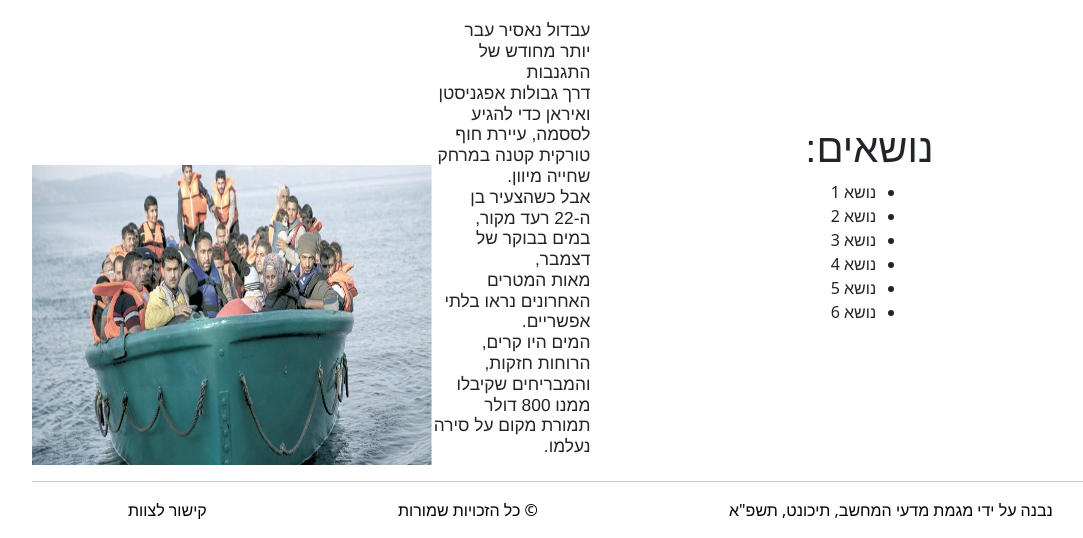
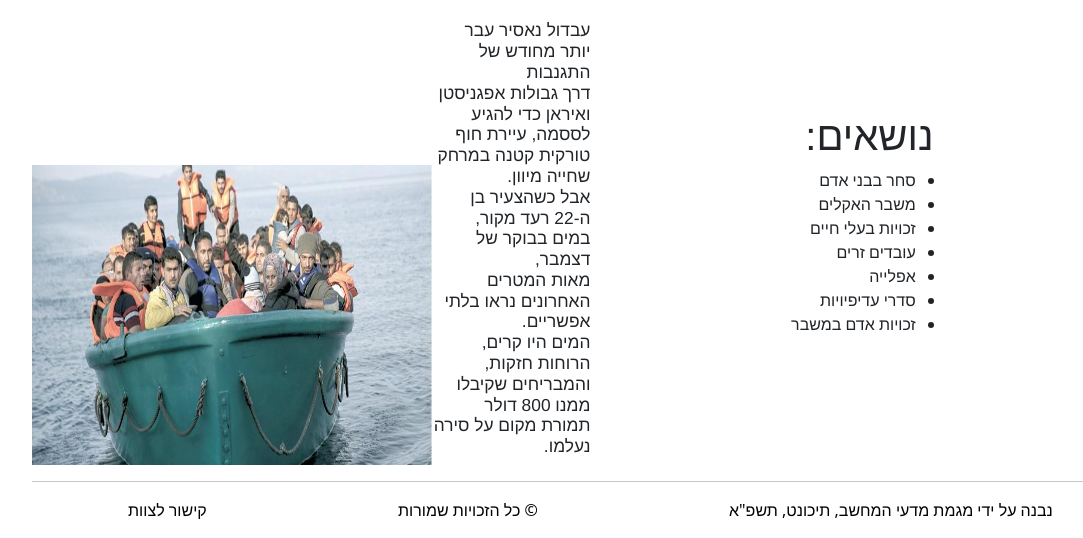
Before and after one commit to TichonetProjects/EZ2022, a Flask app: page /home in a window 1280 px wide. Shown: the part 608-1146 px from the top of the page, without its empty margins (56-1139 px from the left). Run offline with Flask 2, Linux system fonts and the light colour scheme; data comes from the database, SQL or seed files in the repository; parts of the project's set-up code (start-up, migrations or seed data) failed here and were passed over; some libraries are stand-ins or nearby versions.

Commit message:
Home page topics

```diff
--- a/EzrahotSite/EzrahotSite/templates/index.html
+++ b/EzrahotSite/EzrahotSite/templates/index.html
@@ -43,12 +43,13 @@
     <div class="topics">
         <h2 style="font-size:30pt;">נושאים:</h2>
         <ul style="font-size:12pt;">
-            <li>נושא 1</li>
-            <li>נושא 2</li>
-            <li>נושא 3</li>
-            <li>נושא 4</li>
-            <li>נושא 5</li>
-            <li>נושא 6</li>
+            <li>סחר בבני אדם</li>
+            <li>משבר האקלים</li>
+            <li>זכויות בעלי חיים</li>
+            <li>עובדים זרים</li>
+            <li>אפלייה</li>
+            <li>סדרי עדיפיויות</li>
+            <li>זכויות אדם במשבר</li>
         </ul>
     </div>
     <div class="box" style="align-content:center; direction:rtl;">
```
